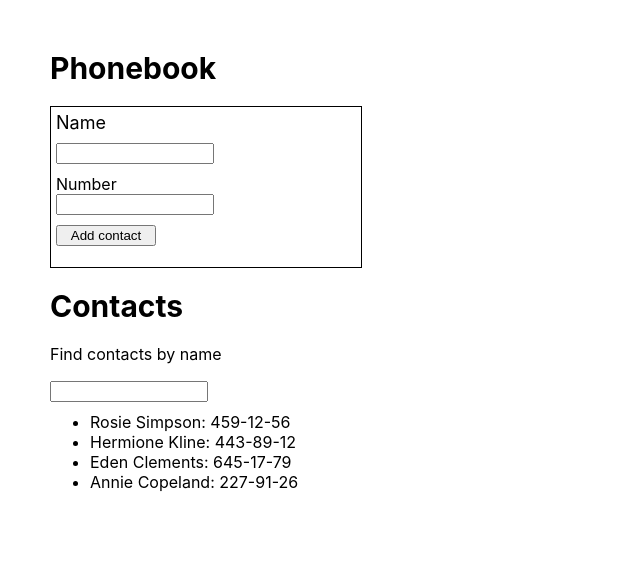
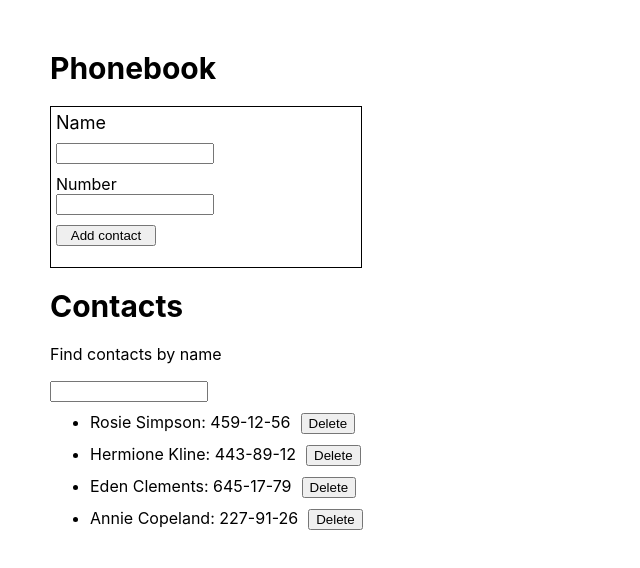
Before and after one commit to d-afanasiev/goit-react-hw-02-phonebook, a React (Create React App) app: page / in a window 1280 px wide. Shown: the top 568 px of the page, without its empty margins (0-640 px from the left). Built offline with nearby package versions, Linux system fonts and the light colour scheme.

Commit message:
add delete contacts

```diff
--- a/src/App.js
+++ b/src/App.js
@@ -43,6 +43,12 @@ class App extends Component {
     );
   };
 
+  deleteContact = (data) => {
+    return this.setState((prevState) => ({
+      contacts: prevState.contacts.filter((contact) => contact.id !== data.id),
+    }));
+  };
+
   render() {
     const { filter } = this.state;
 
@@ -55,7 +61,10 @@ class App extends Component {
 
         <h1 className="titleContacts">Contacts</h1>
         <Filter filter={filter} filterList={this.filterList} />
-        <ContactList getVisibleContacts={getVisibleContacts} />
+        <ContactList
+          getVisibleContacts={getVisibleContacts}
+          deleteContact={this.deleteContact}
+        />
       </div>
     );
   }
--- a/src/components/ContactList/ContactList.jsx
+++ b/src/components/ContactList/ContactList.jsx
@@ -1,12 +1,19 @@
 import PropTypes from "prop-types";
 import css from "./ContactList.module.css";
 
-function ContactList({ getVisibleContacts }) {
+function ContactList({ getVisibleContacts, deleteContact }) {
   return (
     <ul className={css.listContacts}>
       {getVisibleContacts.map((contact) => (
-        <li key={contact.id}>
+        <li key={contact.id} className={css.item}>
           {contact.name}: {contact.number}
+          <button
+            type="submit"
+            className={css.button}
+            onClick={() => deleteContact(contact)}
+          >
+            Delete
+          </button>
         </li>
       ))}
     </ul>
--- a/src/components/ContactList/ContactList.module.css
+++ b/src/components/ContactList/ContactList.module.css
@@ -1,3 +1,11 @@
 .listContacts {
   margin: 0;
 }
+
+.button {
+  margin-left: 10px;
+}
+
+.item {
+  margin-bottom: 10px;
+}
```
